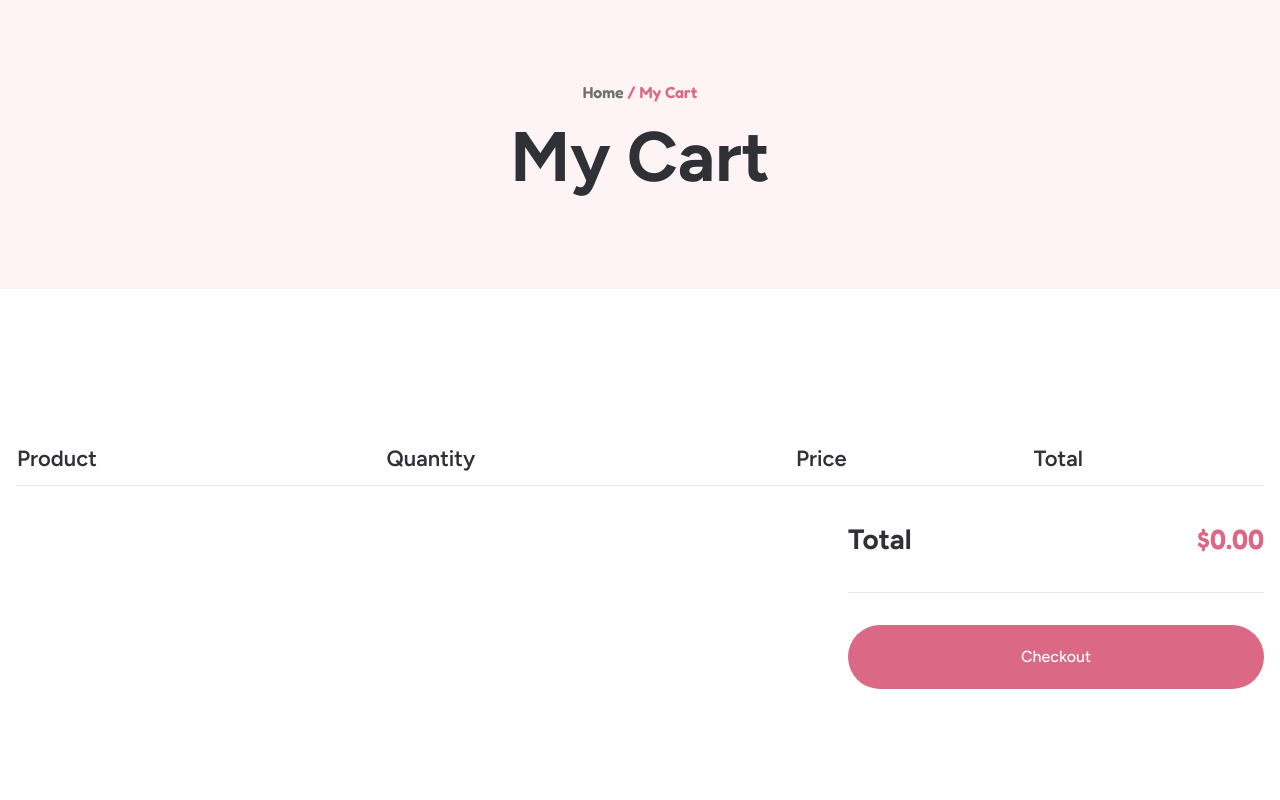
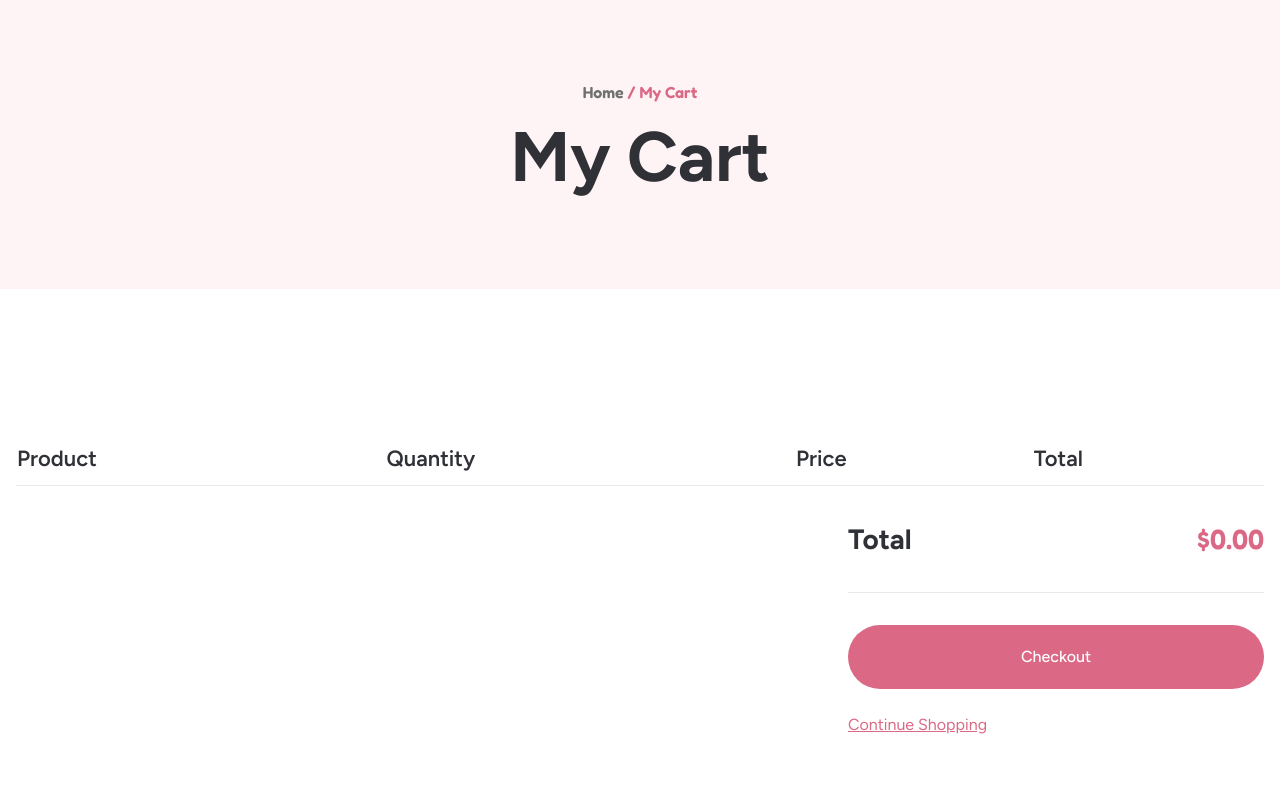
Before and after one commit to sandra-selezen/dessert-alert, a Next.js app: page /cart in a window 1280 px wide. Shown: the top 800 px of the page. Built offline with nearby package versions, Linux system fonts and the light colour scheme.

Commit message:
Update page.tsx

```diff
--- a/src/app/cart/page.tsx
+++ b/src/app/cart/page.tsx
@@ -2,6 +2,7 @@
 
 import { useEffect, useMemo, useState } from "react";
 import Image, { StaticImageData } from "next/image";
+import Link from "next/link";
 
 import Delete from "../../../public/icons/delete.svg";
 import { PrimaryButton } from "@/components/Buttons/PrimaryButton";
@@ -126,10 +127,16 @@ const MyCartPage = () => {
             </div>
             <PrimaryButton
               onClick={() => {}}
-              clasName="w-full"
+              clasName="w-full mb-6"
             >
               Checkout
             </PrimaryButton>
+            <Link
+              href="/menu"
+              className="underline text-pink100"
+            >
+              Continue Shopping
+            </Link>
           </div>
         </div>
       </section>
```
